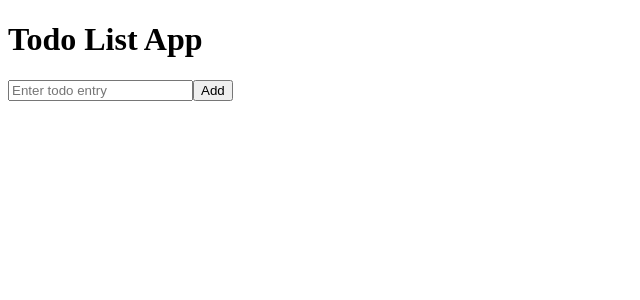
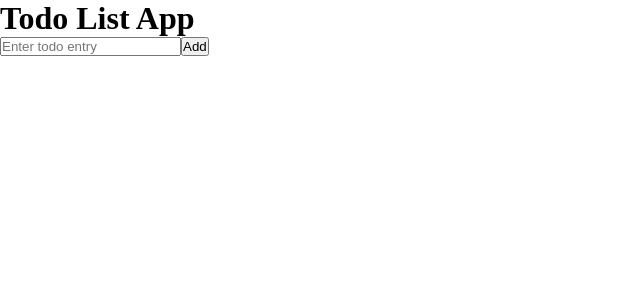
Before and after one commit to PrimarisEquilibrium/VueJS-Projects, a Vue app in the folder todo-list-app/: page / in a window 1280 px wide. Shown: the top 300 px of the page, without its empty margins (0-640 px from the left). Built offline with nearby package versions, Linux system fonts and the light colour scheme; the HTML template or start-up script is replaced by a standard one.

Commit message:
feat: add css files to the project

```diff
--- a/todo-list-app/src/App.vue
+++ b/todo-list-app/src/App.vue
@@ -28,11 +28,13 @@ export default defineComponent({
 <template>
   <h1>Todo List App</h1>
 
+  <!-- Input for creating input entries -->
   <form @submit.prevent="addEntry()">
     <input type="text" placeholder="Enter todo entry" v-model="todo" required>
     <button type="submit">Add</button>
   </form>
 
+  <!-- Render todo entries -->
   <div v-for="entry in todoEntries" :key="entry.name">
     <span :class="{ done: entry.done }">{{ entry.name }}</span>
     <input type="checkbox" v-model="entry.done">
@@ -40,8 +42,5 @@ export default defineComponent({
   </div>
 </template>
 
-<style scoped>
-  .done {
-    text-decoration: line-through;
-  }
+<style scoped src="./styles/app.css">
 </style>
--- a/todo-list-app/src/main.ts
+++ b/todo-list-app/src/main.ts
@@ -1,4 +1,5 @@
 import { createApp } from 'vue'
 import App from './App.vue'
+import './styles/main.css' // Global styling
 
 createApp(App).mount('#app')
--- /dev/null
+++ b/todo-list-app/src/styles/app.css
@@ -0,0 +1,3 @@
+.done {
+    text-decoration: line-through;
+}
--- /dev/null
+++ b/todo-list-app/src/styles/main.css
@@ -0,0 +1,7 @@
+*,
+*::before,
+*::after {
+    box-sizing: border-box;
+    padding: 0;
+    margin: 0;
+}
```
